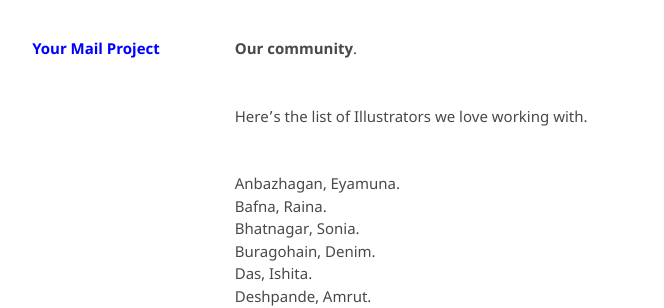
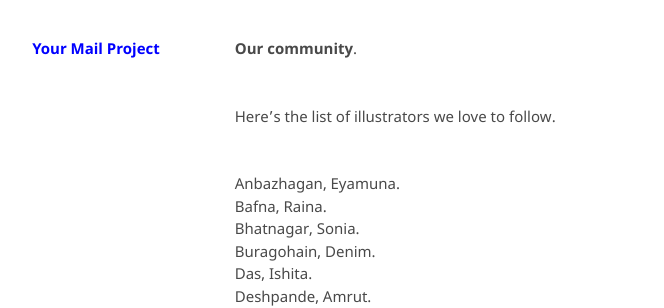
Before and after one commit to kvshvlin/yourmailproject, a Jekyll site: the page built from pages/community.md, in a window 1280 px wide. Shown: the part 188-496 px from the top of the page, without its empty margins (377-1041 px from the left). Built offline with Jekyll 4.4.1, drawn with Linux system fonts in a browser that asks for light colours; our own code applies the rules of GitHub Pages for plain Markdown files.

Commit message:
Update community.md

```diff
--- a/pages/community.md
+++ b/pages/community.md
@@ -1,6 +1,6 @@
 **Our community**.
 
-Here's the list of Illustrators we love working with.
+Here's the list of illustrators we love to follow.
 
 Anbazhagan, Eyamuna.
 Bafna, Raina.
```
